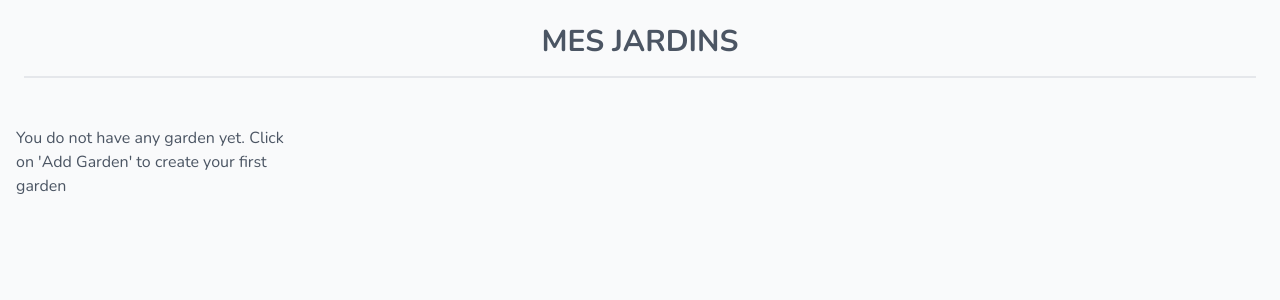
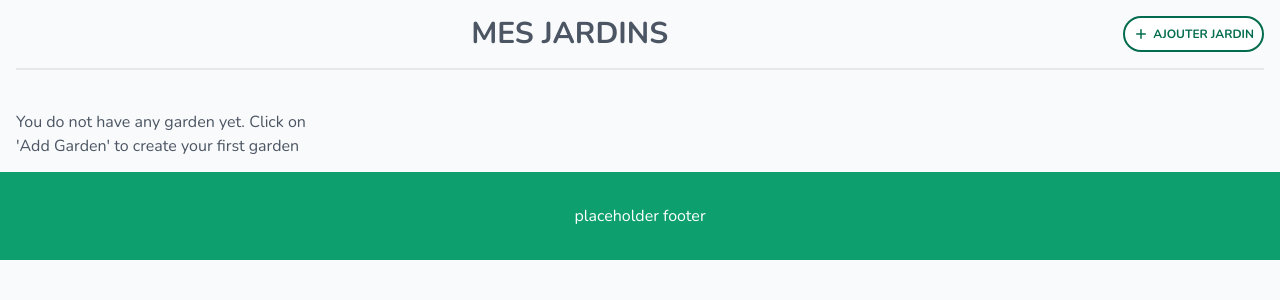
Before and after one commit to renlo08/my-little-garden, a Django app: page /gardens/ in a window 1280 px wide. Shown: the part 144-444 px from the top of the page. Run offline with Django 4.2, Linux system fonts and the light colour scheme; some libraries are stand-ins or nearby versions.

Commit message:
Add 'Create Garden' functionality with UI integration and search feature while refining slugification in Garden model. Update CSS and HTML templates to accommodate new changes. Include unittests for new feature.

```diff
--- a/app/gardens/models.py
+++ b/app/gardens/models.py
@@ -3,8 +3,12 @@ from datetime import datetime, timedelta, timezone
 import pint
 from django.conf import settings
 from django.db import models
+from django.db.models import Q
+from django.db.models.signals import pre_save, post_save
+from django.dispatch import receiver
 from django.urls import reverse
 
+from gardens import utils
 from gardens.validators import validate_unit_measurement
 
 User = settings.AUTH_USER_MODEL
@@ -23,6 +27,22 @@ class Fertilizer(models.Model):
     components = models.ManyToManyField(FertilizerComponent)
 
 
+class GardenQuerySet(models.QuerySet):
+    def search(self, query):
+        if query is None or query == '':
+            return self.none()
+        lookups = (Q(name__icontains=query) | Q(description__icontains=query))
+        return self.filter(lookups)
+
+
+class GardenManager(models.Manager):
+    def get_queryset(self):
+        return GardenQuerySet(self.model, using=self._db)
+
+    def search(self, query):
+        return self.get_queryset().search(query=query)
+
+
 class Garden(models.Model):
     created_by = models.ForeignKey(settings.AUTH_USER_MODEL, on_delete=models.CASCADE, null=True, related_name='gardens')
     name = models.CharField(max_length=128)
@@ -30,6 +50,8 @@ class Garden(models.Model):
     description = models.TextField()
     creation = models.DateField(auto_now_add=True)
     updated = models.DateTimeField(auto_now=True)
+
+    objects = GardenManager()
 
     def get_absolute_url(self):
         return reverse('gardens:detail', kwargs={'pk': self.pk})
@@ -43,6 +65,18 @@ class Garden(models.Model):
     def get_amendment_children(self, order='desc'):
         qs = self.fertilizationinline_set.all()
         return qs.order_by('-due_date') if order == 'desc' else qs.order_by('due_date')
+
+
+@receiver(pre_save, sender=Garden)
+def pre_save_receiver(sender, instance, *args, **kwargs):
+    if instance.slug is None:
+        utils.slugify_instance_name(instance, save=False)
+
+
+@receiver(post_save, sender=Garden)
+def post_save_receiver(sender, instance, created: bool, *args, **kwargs):
+    if created:
+        utils.slugify_instance_name(instance, save=True)
 
 
 class FertilizationInline(models.Model):
--- a/app/gardens/views.py
+++ b/app/gardens/views.py
@@ -10,11 +10,12 @@ from gardens.models import Garden, FertilizationInline
 
 
 class GardenFormView(CreateView):
-    template_name = 'gardens/partials/create.html'
+    template_name = 'gardens/create-update.html'
     form_class = GardenForm
+    success_url = reverse_lazy('gardens:list')
 
     def form_valid(self, form):
-        form.instance.user = self.request.user
+        form.instance.created_by = self.request.user
         return super().form_valid(form)
 
 
--- a/app/static/css/mlghome-ui.css
+++ b/app/static/css/mlghome-ui.css
@@ -586,6 +586,14 @@ video {
   margin: 2rem;
 }
 
+.m-auto{
+  margin: auto;
+}
+
+.m-12{
+  margin: 3rem;
+}
+
 .mb-3{
   margin-bottom: 0.75rem;
 }
@@ -630,25 +638,8 @@ video {
   margin-top: 1rem;
 }
 
-.line-clamp-3{
-  overflow: hidden;
-  display: -webkit-box;
-  -webkit-box-orient: vertical;
-  -webkit-line-clamp: 3;
-}
-
-.line-clamp-2{
-  overflow: hidden;
-  display: -webkit-box;
-  -webkit-box-orient: vertical;
-  -webkit-line-clamp: 2;
-}
-
-.line-clamp-4{
-  overflow: hidden;
-  display: -webkit-box;
-  -webkit-box-orient: vertical;
-  -webkit-line-clamp: 4;
+.mb-3\.5{
+  margin-bottom: 0.875rem;
 }
 
 .line-clamp-5{
@@ -658,11 +649,11 @@ video {
   -webkit-line-clamp: 5;
 }
 
-.line-clamp-1{
+.line-clamp-3{
   overflow: hidden;
   display: -webkit-box;
   -webkit-box-orient: vertical;
-  -webkit-line-clamp: 1;
+  -webkit-line-clamp: 3;
 }
 
 .block{
@@ -705,16 +696,16 @@ video {
   height: 100%;
 }
 
-.h-36{
-  height: 9rem;
+.h-4{
+  height: 1rem;
 }
 
-.h-12{
-  height: 3rem;
+.h-28{
+  height: 7rem;
 }
 
-.h-16{
-  height: 4rem;
+.h-24{
+  height: 6rem;
 }
 
 .w-3{
@@ -735,6 +726,14 @@ video {
 
 .w-full{
   width: 100%;
+}
+
+.w-4{
+  width: 1rem;
+}
+
+.flex-grow{
+  flex-grow: 1;
 }
 
 .cursor-pointer{
@@ -775,6 +774,26 @@ video {
 
 .gap-10{
   gap: 2.5rem;
+}
+
+.gap-2{
+  gap: 0.5rem;
+}
+
+.gap-12{
+  gap: 3rem;
+}
+
+.gap-8{
+  gap: 2rem;
+}
+
+.gap-4{
+  gap: 1rem;
+}
+
+.gap-7{
+  gap: 1.75rem;
 }
 
 .truncate{
@@ -852,6 +871,16 @@ video {
   background-color: rgb(255 255 255 / var(--tw-bg-opacity));
 }
 
+.bg-orange-600{
+  --tw-bg-opacity: 1;
+  background-color: rgb(234 88 12 / var(--tw-bg-opacity));
+}
+
+.bg-green-500{
+  --tw-bg-opacity: 1;
+  background-color: rgb(34 197 94 / var(--tw-bg-opacity));
+}
+
 .object-cover{
   -o-object-fit: cover;
      object-fit: cover;
@@ -863,6 +892,14 @@ video {
 
 .p-4{
   padding: 1rem;
+}
+
+.p-12{
+  padding: 3rem;
+}
+
+.p-8{
+  padding: 2rem;
 }
 
 .px-3{
--- a/app/templates/base.html
+++ b/app/templates/base.html
@@ -37,7 +37,7 @@
     <h3>This will be replaced</h3>
 {% endblock content %}
 
-<footer></footer>
+<footer class="flex justify-center items-center text-white p-8 bg-green-500">placeholder footer</footer>
 
 
 <script>
--- a/app/templates/gardens/gardens.html
+++ b/app/templates/gardens/gardens.html
@@ -3,11 +3,22 @@
 
 {% block content %}
     <main class="ml-4 mr-4">
-        <h1 class="flex justify-center m-2 p-4 font-bold text-3xl border-b-2 uppercase">
-            Mes Jardins
-        </h1>
-    <div class="htmx-indicator">Updating...</div>
-        <div id='garden-list' class="mt-4 grid sm:grid-cols-4 gap-10">
+        <div class="flex justify-between items-center border-b-2">
+
+            <h1 class="m-auto p-4 font-bold text-3xl uppercase">
+                Mes Jardins
+            </h1>
+            <a href="{% url 'gardens:create' %}" class="cursor-pointer p-2 text-green-700 hover:text-white border-green-700 border-2 hover:border-white rounded-full bg-white hover:bg-green-700 text-sm flex items-center gap-1">
+                <svg class="w-4 h-4" data-slot="icon" fill="currentColor" viewBox="0 0 16 16"
+                     xmlns="http://www.w3.org/2000/svg" aria-hidden="true">
+                    <path d="M8.75 3.75a.75.75 0 0 0-1.5 0v3.5h-3.5a.75.75 0 0 0 0 1.5h3.5v3.5a.75.75 0 0 0 1.5 0v-3.5h3.5a.75.75 0 0 0 0-1.5h-3.5v-3.5Z"></path>
+                </svg>
+                <span class="uppercase font-bold text-xs">Ajouter jardin</span>
+
+            </a>
+        </div>
+        <div class="htmx-indicator">Updating...</div>
+        <div id='garden-list' class="mt-4 grid sm:grid-cols-4 gap-7 mb-3.5">
             <!-- Garden cards -->
             {% include 'gardens/partials/cards.html' %}
         </div>
--- a/app/templates/gardens/partials/cards.html
+++ b/app/templates/gardens/partials/cards.html
@@ -6,7 +6,6 @@
         <span>Click on 'Add Garden' to create your first garden</span>
     </div>
 {% else %}
-
     {% for garden in gardens %}
         <!-- Garden card -->
         <div id='garden-card-{{ forloop.counter }}'
@@ -15,9 +14,9 @@
             <!-- card image -->
             <img src="https://picsum.photos/id/110/100"
                  alt="card-picture"
-                 class="h-32 sm:h-44 w-full object-cover">
+                 class="h-24 sm:h-44 w-full object-cover">
             <!-- card header -->
-            <div class="m-4 line-clamp-5">
+            <div class="m-4 line-clamp-3">
                 <span class="font-bold truncate block">{{ garden.name }}</span>
                 <span class="block text-gray-500 text-sm">{{ garden.description }}</span>
             </div>
```
Also changed, not shown: app/gardens/utils.py (+7 -5 lines).
